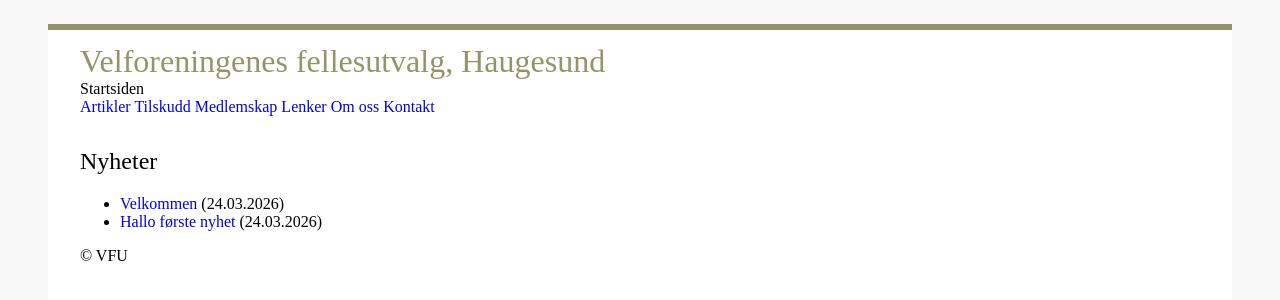
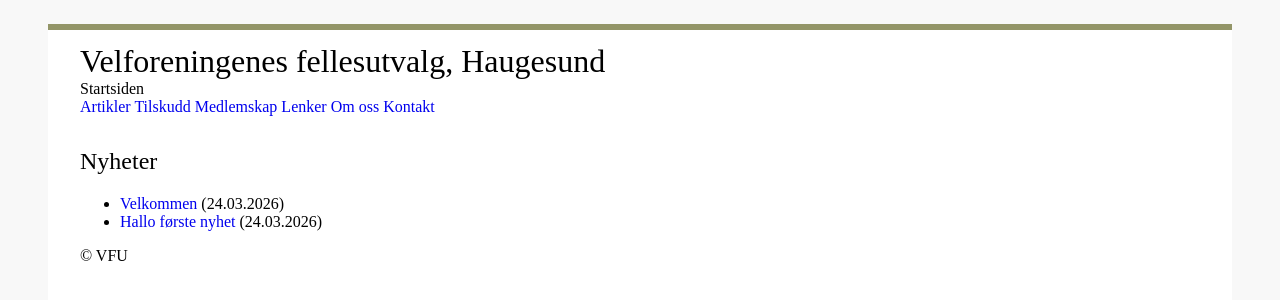
Before and after one commit to nordialog/vfu, a Jekyll site: the page built from index.html, in a window 1280 px wide. Shown: the top 300 px of the page. Built offline with Jekyll 4.4.1, drawn with Linux system fonts in a browser that asks for light colours.

Commit message:
minor upd style

```diff
--- a/css/main.css
+++ b/css/main.css
@@ -59,7 +59,7 @@ header h1 {
 	font-weight: normal;
 	padding: 0;
 	font-size: 2rem;
-	color: #939568;
+	/*color: #939568;*/
 }
 .wrapper {
 	width: var(--page-max-width);
```
